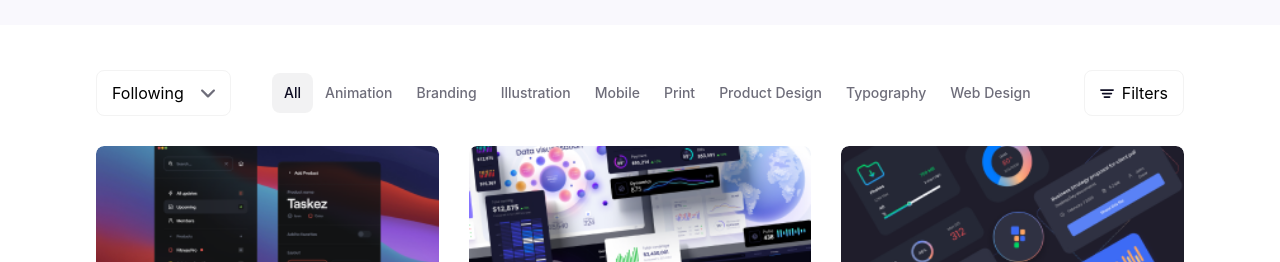
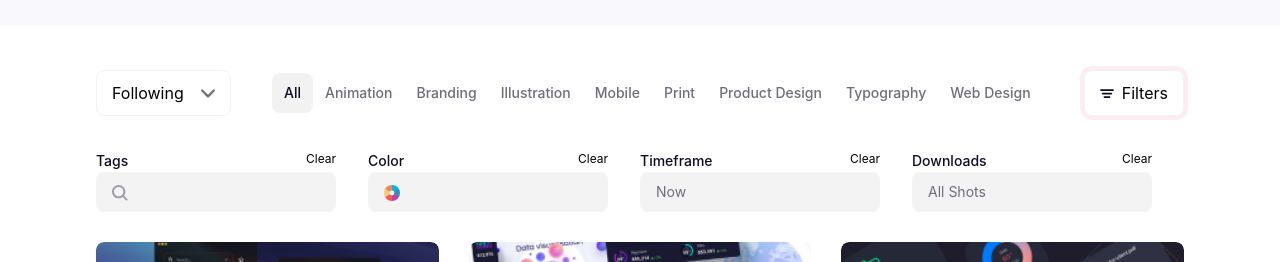
Before and after one commit to Ammyy9908/dribble, a React (Create React App) app: page / in a window 1280 px wide. Both pictures are taken after a click on the element "Filters". Shown: the part 535-797 px from the top of the page. Built offline with nearby package versions, Linux system fonts and the light colour scheme.

Commit message:
filters added

```diff
--- /dev/null
+++ b/src/Icons/PalleteIcon.jsx
@@ -0,0 +1,38 @@
+import React from "react";
+
+function PalleteIcon() {
+  return (
+    <svg
+      xmlns="http://www.w3.org/2000/svg"
+      width="20"
+      height="21"
+      viewBox="0 0 20 21"
+      fill="none"
+      role="img"
+      class="icon "
+    >
+      <mask
+        id="mask0"
+        mask-type="alpha"
+        maskUnits="userSpaceOnUse"
+        x="0"
+        y="0"
+        width="20"
+        height="21"
+      >
+        <circle cx="10" cy="10.5" r="10" fill="#C4C4C4"></circle>
+      </mask>
+      <g mask="url(#mask0)">
+        <rect x="10" y="0.5" width="10" height="20" fill="#3A8BBB"></rect>
+        <path d="M20 4.5L10 -2.5V10.5L20 4.5Z" fill="#00B6E3"></path>
+        <path d="M20 16.5L10 24.5V10.5L20 16.5Z" fill="#C142A0"></path>
+        <path d="M0 0.5H10V10.5L0 16.5V0.5Z" fill="#FCC870"></path>
+        <path d="M-7 0.5H10V10.5L-7 0.5Z" fill="#EF875B"></path>
+        <path d="M0 16.5L10 24.5V10.5L0 16.5Z" fill="#FF5555"></path>
+      </g>
+      <circle cx="10" cy="10.5" r="3" fill="#F5F6F7"></circle>
+    </svg>
+  );
+}
+
+export default PalleteIcon;
--- /dev/null
+++ b/src/components/Filters.jsx
@@ -0,0 +1,51 @@
+import React from "react";
+import PalleteIcon from "../Icons/PalleteIcon";
+import SearchIcon from "../Icons/SearchIcon";
+
+function Filters() {
+  return (
+    <div className="shots__filters">
+      <form action="" className="shots_filter_form">
+        <fieldset className="find-shot-tags">
+          <a href="#clear">Clear</a>
+          <label htmlFor="tags">Tags</label>
+          <div className="input__container">
+            <input type="search" name="tags" id="tags" autoComplete="off" />
+            <SearchIcon />
+          </div>
+        </fieldset>
+
+        <fieldset className="find-shot-colors">
+          <a href="#clear">Clear</a>
+          <label>Color</label>
+          <div className="input__container">
+            <input type="search" name="colors" id="colors" autoComplete="off" />
+            <PalleteIcon />
+          </div>
+        </fieldset>
+
+        <fieldset className="find-shot-time">
+          <a href="#clear">Clear</a>
+          <label>Timeframe</label>
+          <span className="btn__dropdown">
+            <a href="#" className="btn_dropdown_link default_option">
+              <span>Now</span>
+            </a>
+          </span>
+        </fieldset>
+
+        <fieldset className="find-shot-downloads">
+          <a href="#clear">Clear</a>
+          <label>Downloads</label>
+          <span className="btn__dropdown">
+            <a href="#" className="btn_dropdown_link default_option">
+              <span>All Shots</span>
+            </a>
+          </span>
+        </fieldset>
+      </form>
+    </div>
+  );
+}
+
+export default Filters;
--- a/src/components/Header.module.css
+++ b/src/components/Header.module.css
@@ -1,9 +1,11 @@
 .header {
   width: 100%;
-  height: 80px;
+  height: 65px;
   display: flex;
   align-items: center;
   border-bottom: 1px solid #f3f3f4;
+  background-color: #fff;
+  z-index: 999;
 }
 .header__wrapper {
   width: 95%;
@@ -272,4 +274,7 @@
   .mobile_login_btn {
     display: none;
   }
+  .header {
+    height: 80px;
+  }
 }
--- a/src/pages/Home.css
+++ b/src/pages/Home.css
@@ -23,7 +23,9 @@
   user-select: none;
 }
 .feed_filter:hover,
-.feed_filter:focus {
+.feed_filter:focus,
+.filters_button:hover,
+.filters_button:focus {
   box-shadow: 0 0 0 4px rgb(234 76 137 / 10%);
 }
 
@@ -165,6 +167,7 @@
   font-size: 14px;
   font-weight: 700;
   line-height: 20px;
+  margin-bottom: 35px;
 }
 .signup_btn:hover {
   opacity: 0.6;
@@ -185,6 +188,86 @@
   margin-top: 20px;
 }
 
+.shots__filters {
+  margin-top: 32px;
+  position: relative;
+}
+
+.shots_filter_form {
+  display: block;
+  align-items: flex-start;
+  justify-content: space-between;
+  transition: max-width 0.2s ease-in-out;
+  flex-direction: column;
+  width: 100%;
+}
+.shots_filter_form label {
+  font-size: 14px;
+  font-weight: 500;
+  line-height: 20px;
+  margin-bottom: 10px;
+  color: #0d0c22;
+}
+.find-shot-tags,
+.find-shot-colors,
+.find-shot-time,
+.find-shot-downloads {
+  flex: 1;
+  margin: 0 16px;
+}
+.find-shot-tags > a,
+.find-shot-colors > a,
+.find-shot-time > a,
+.find-shot-downloads > a {
+  padding-top: 2px;
+  float: right;
+  font-size: 12px;
+}
+
+.input__container {
+  position: relative;
+}
+.input__container svg {
+  position: absolute;
+  top: 50%;
+  left: 16px;
+  width: 16px;
+  fill: #9e9ea7;
+  position: absolute;
+  top: 52%;
+  transform: translate(0px, -50%);
+  color: #9e9ea7;
+  vertical-align: middle;
+}
+.input__container input {
+  padding-left: 44px;
+  border: 1px solid transparent;
+  font-size: 14px;
+  padding: 10px 44px;
+  height: 40px;
+  width: 100%;
+  background-color: #f3f3f4;
+  border-radius: 8px;
+}
+
+.btn__dropdown {
+  display: block;
+  white-space: nowrap;
+  position: relative;
+}
+.btn__dropdown > a {
+  width: 100%;
+  transition: color 200ms ease;
+  color: #6e6d7a;
+  font-size: 14px;
+  font-weight: 400;
+  line-height: 20px;
+  background: #f3f3f4;
+  height: 40px;
+  padding: 10px 16px;
+  display: block;
+  border-radius: 8px;
+}
 @media screen and (min-width: 768px) {
   .signed_out_hero {
     flex-direction: row;
@@ -211,7 +294,18 @@
   }
 }
 
+@media screen and (min-width: 968px) {
+  .shots_filter_form {
+    flex-direction: row;
+    margin: 0 -16px;
+    display: flex;
+  }
+}
 @media screen and (max-width: 958px) {
+  .btn__dropdown {
+    z-index: 4;
+  }
+
   .subnav_items {
     order: 3;
     width: calc(100% + 30px);
@@ -219,6 +313,7 @@
     padding: 15px 0 0;
     border-top: 1px solid #f3f3f4;
   }
+
   .subnav {
     flex-wrap: wrap;
   }
--- a/src/pages/Home.jsx
+++ b/src/pages/Home.jsx
@@ -1,12 +1,16 @@
 import React from "react";
+import Filters from "../components/Filters";
 import Footer from "../components/Footer";
 import Header from "../components/Header";
 import MobileNav from "../components/MobileNav";
 import ShotCard from "../components/ShotCard";
+import PalleteIcon from "../Icons/PalleteIcon";
+import SearchIcon from "../Icons/SearchIcon";
 import "./Home.css";
 function Home() {
   const [filterTab, setFilterTab] = React.useState(false);
   const [menu, setMenu] = React.useState(false);
+  const [filters, setFilters] = React.useState(false);
   return (
     <div className={menu && "overflow-hidden"}>
       <Header menu={menu} setMenu={setMenu} />
@@ -115,14 +119,20 @@ function Home() {
                 <a href="#">Web Design</a>
               </li>
             </ul>
-            <div className="filters_button">
+            <div
+              className="filters_button"
+              tabIndex={1}
+              onClick={() => {
+                setFilters(!filters);
+              }}
+            >
               <span>
                 <img src="/assets/filter.svg" alt="filter-icon" />
               </span>
               <p>Filters</p>
             </div>
           </div>
-
+          {filters && <Filters />}
           <div className="shots">
             <ShotCard
               thumb={"/assets/card1.png"}
```
